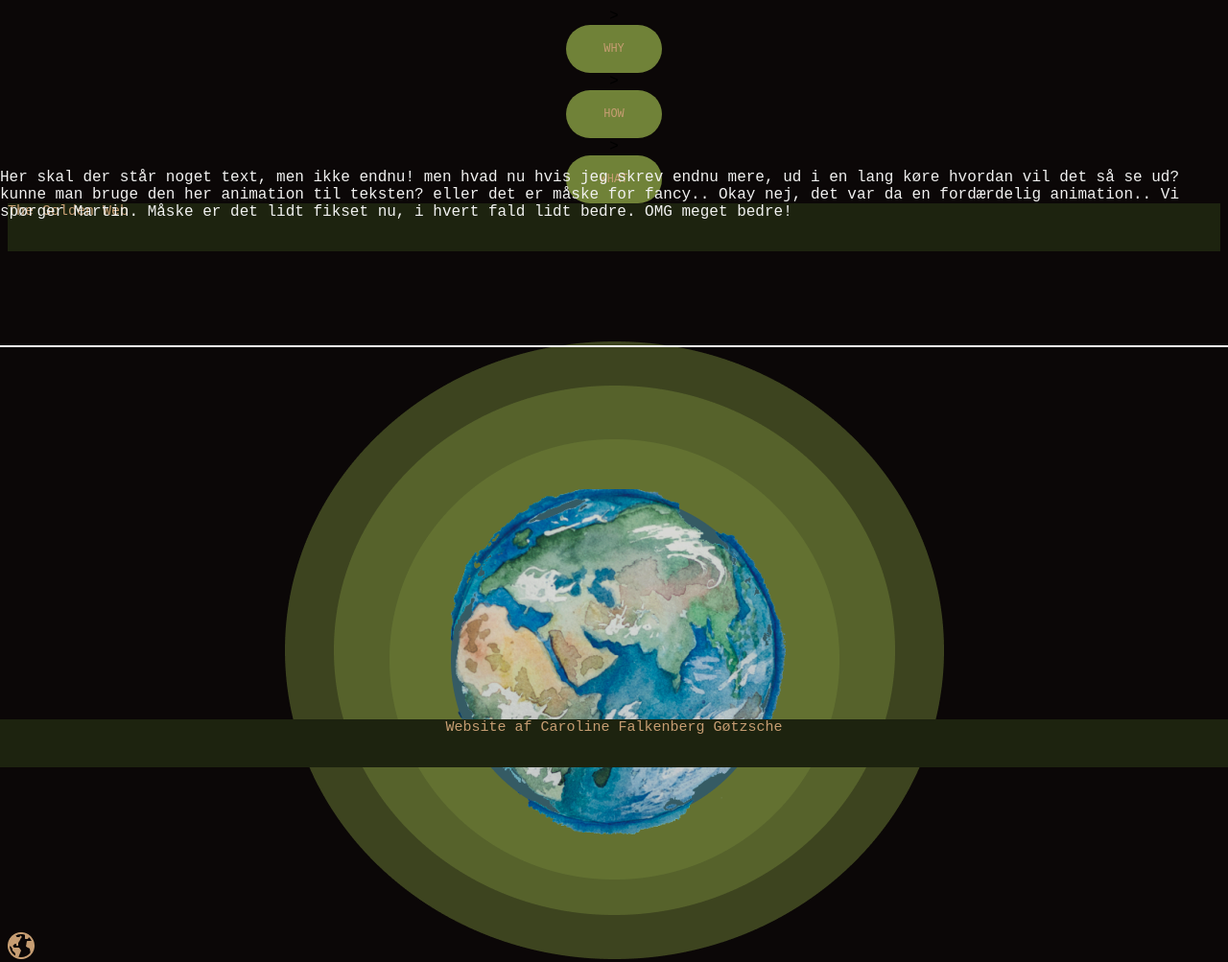
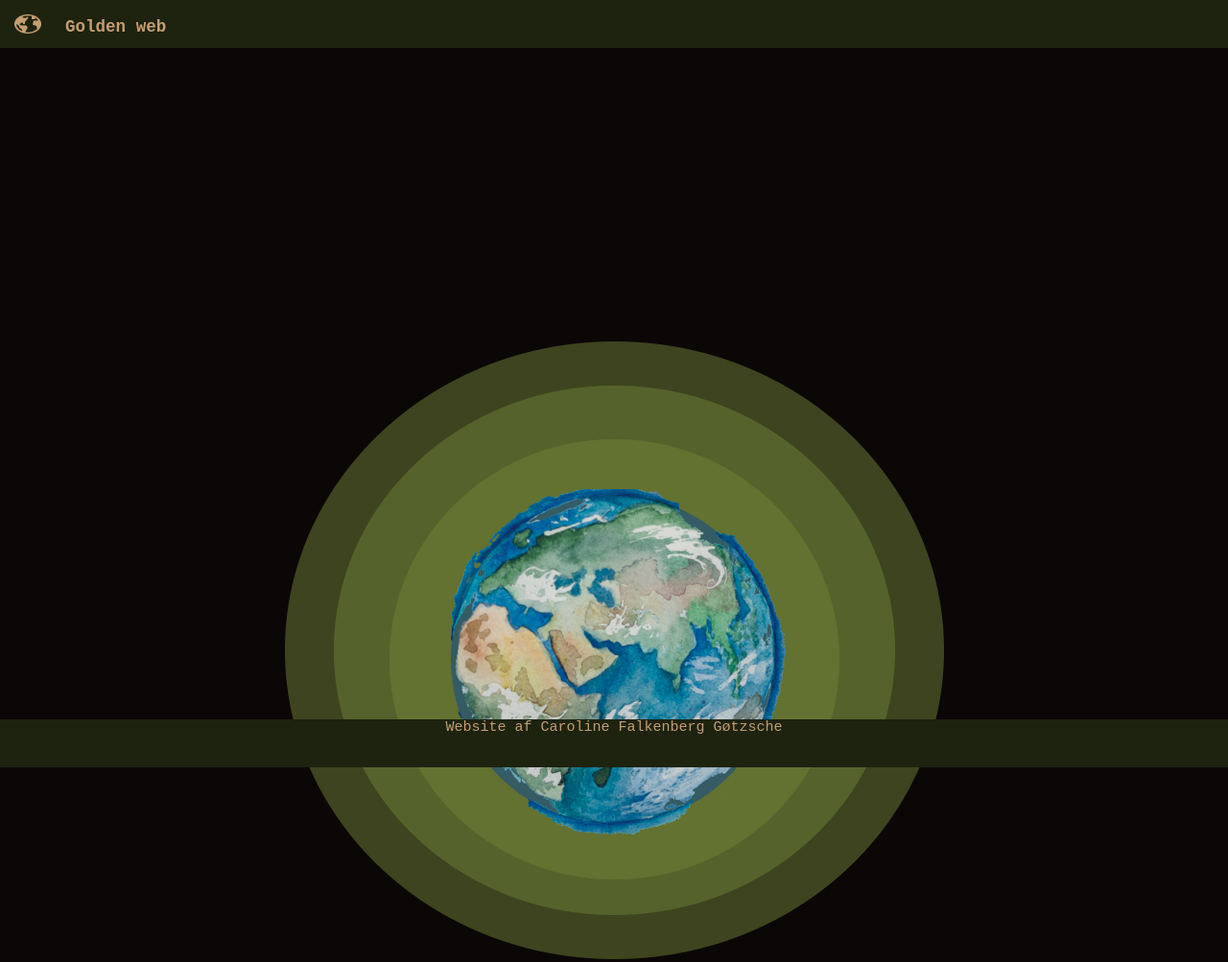
Before and after one commit to Thebine/Sustainable-web, a plain HTML site: page index.html in a window 1280 px wide. Shown: the top 1003 px of the page at 96% size. Before the commit the page ends 800 px from the top, so only its background shows below. Drawn offline with Linux system fonts and the light colour scheme.

Commit message:
fjern typo, mover animation, mangler text

```diff
--- a/index.html
+++ b/index.html
@@ -10,28 +10,18 @@
 </head>
 
 <body>
-
-    <img src="Component 2.png">
-
     <header>
         <img src="Vector.png" class="logo">
-        <nav>The Golden Web</nav>
+        <h3>Golden web</h3>
     </header>
 
-    <button id="WHAT" onclick="movetoside()">WHAT</button>>
-    </button>
-    <button id="HOW" onclick="movetoside()">HOW</button>>
-    </button>
-    <button id="WHY" onclick="movetoside()">WHY</button>>
-    </button>
+    <img src="Component 2.png" class="globe">
 
-    <div class="text">
-        <p>Her skal der står noget text, men ikke endnu! men hvad nu hvis jeg skrev endnu mere, ud i en lang køre hvordan vil det så se ud? kunne man bruge den her animation til teksten? eller det er måske for fancy.. Okay nej, det var da en fordærdelig animation.. Vi spørger Martin. Måske er det lidt fikset nu, i hvert fald lidt bedre. OMG meget bedre!</p>
-    </div>
-
+    <button id="WHAT" onclick="movetoside()">WHAT</button>
+    <button id="HOW" onclick="movetoside()">HOW</button>
+    <button id="WHY" onclick="movetoside()">WHY</button>
 
     <footer>Website af Caroline Falkenberg Gøtzsche</footer>
-
     <script src="javascript.js"></script>
 </body>
 
--- a/stylesheet.css
+++ b/stylesheet.css
@@ -8,33 +8,34 @@
 #F1F1F0 - hvid (text)
 */
 
-body{
-    background-color: #0B0707;
-    display: flex;
-    flex-direction: column-reverse;
-    align-items: center;
-    justify-content: center;
-    font-family: 'Courier New', Courier, monospace;
-}
-
-.logo{
-    size: 100px;
-}
-
 header{
     background-color: #1D230F;
-    position: top;
-    left: 100;
-    bottom: 100;
     width: 100%;
     height: 50px;
     text-align: center;
     display: flex;
     font-size: 15px;
     color: #C69D72;
+    margin-bottom: 85%;
 }
 
-img{
+.logo{
+    width: auto;
+    margin-right: 10px;
+    padding: 15px;
+}
+
+body{
+    background-color: #0B0707;
+    display: flex;
+    flex-direction: column;
+    align-items: center;
+    justify-content: center;
+    font-family: 'Courier New', Courier, monospace;
+    margin: 0;
+}
+
+.globe{
     max-width: 200%;
     height: auto;
     position: fixed;
@@ -51,7 +52,8 @@ button{
     font-family: 'Courier New', Courier, monospace;
     font-size: 12px;
     cursor: pointer;
-    row-gap: 5px;
+    row-gap: 10px;
+    z-index: 9;
 }
 
 button:hover{
@@ -59,20 +61,21 @@ button:hover{
 }
 
 .animation1{
-    animation: myanimation 5s;
+    animation: myanimation1 3s;
     animation-fill-mode: forwards;
 }
 
 .animation2{
-    animation: myanimation2 5s;
+    animation: myanimation2 3s;
     animation-fill-mode: forwards;
 }
 
 .animation3{
-    animation: myanimation3 5s;
+    animation: myanimation3 3s;
     animation-fill-mode: forwards;
 }
 
+/*
 .text{
     width: 100%;
         top: 20%;
@@ -80,9 +83,10 @@ button:hover{
         left: 0%;
         border-bottom: 2px solid white;
         overflow: hidden;
-        animation: animate 10s linear forwards;
+        animation: animate 3s linear forwards reverse;
         color: #F1F1F0;
 }
+*/
 
 /*animation for text*/
 
@@ -97,41 +101,26 @@ button:hover{
     }
 }
 
-/*animtion for knapper*/
+/*animation for knapper*/
 
-@keyframes myanimation {
-    0%{
-        translate: 0%;
-    }
-    100%{
-        translate: 100%;
-    }
+@keyframes myanimation1 {
+    0% { transform: translateY(0); }
+    100% { transform: translateY(-290px); }
 }
 
 @keyframes myanimation2 {
-    0%{
-        translate: 0%;
-    }
-    100%{
-        translate: 0%;
-    }
+    0% { transform: translateY(0); }
+    100% { transform: translateY(-340px); }
 }
 
 @keyframes myanimation3 {
-    0%{
-        translate: 0%;
-    }
-    100%{
-        translate: -100%;
-    }
+    0% { transform: translateY(0); }
+    100% { transform: translateY(-390px); }
 }
-
-
 
 footer{
     background-color: #1D230F;
     position: fixed;
-    left: 0;
     bottom: 0;
     width: 100%;
     height: 50px;
@@ -149,6 +138,4 @@ body{
 
 }
 
-
-
 }
```
Also changed, not shown: font/CourierPrime-Bold.ttf (deleted), font/CourierPrime-BoldItalic.ttf (deleted), font/CourierPrime-Italic.ttf (deleted), font/CourierPrime-Regular.ttf (deleted), font/OFL.txt (deleted).
